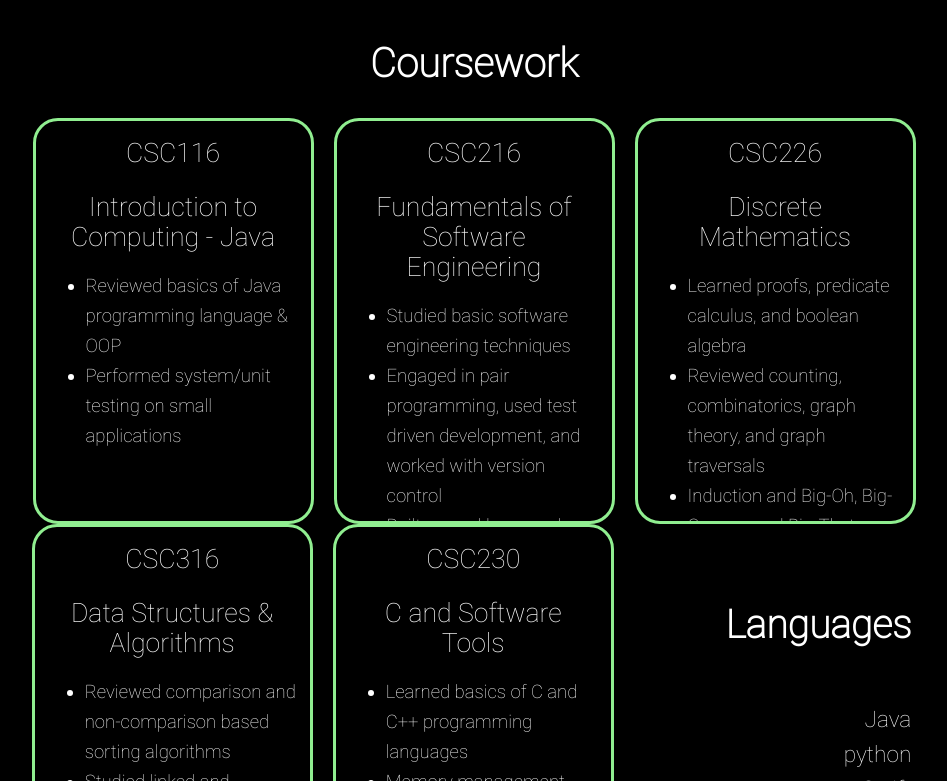
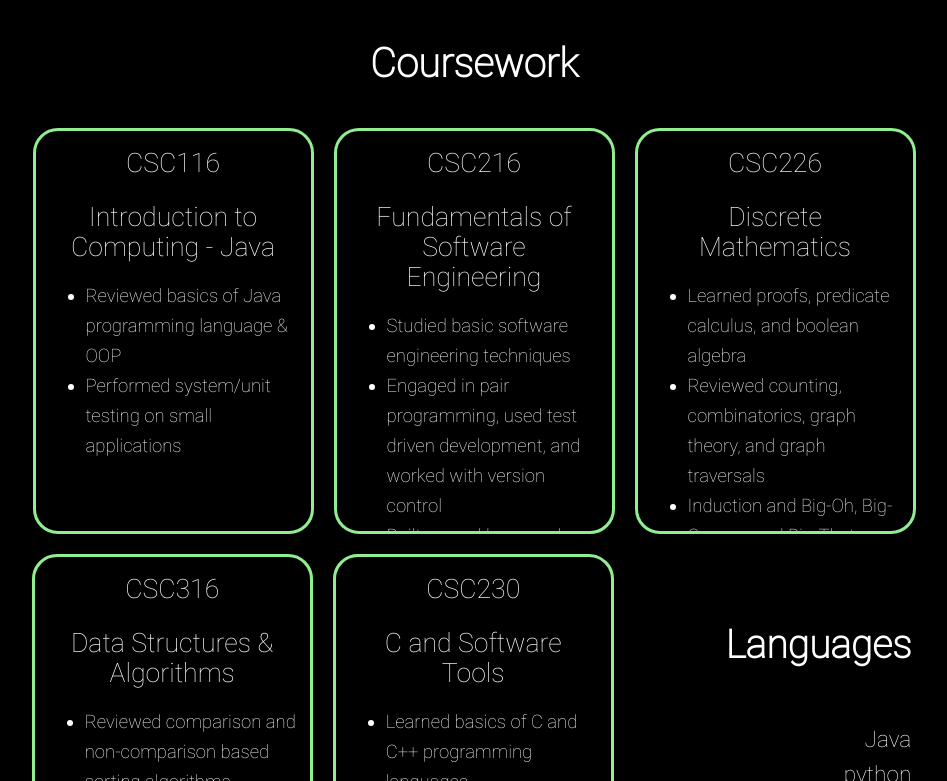
Before and after one commit to nvdixit/Portfolio, a React (Create React App) app in the folder portfolio/: page / in a window 1280 px wide. Shown: the part 699-1480 px from the top of the page, without its empty margins (166-1113 px from the left). Built offline with nearby package versions, Linux system fonts and the light colour scheme.

Commit message:
Changed spacing of Courses

```diff
--- a/portfolio/src/components/Course/Course.css
+++ b/portfolio/src/components/Course/Course.css
@@ -8,6 +8,8 @@
 
     margin-right: 10px;
     margin-left: 10px;
+    margin-top: 10px;
+    margin-bottom: 10px;
     line-height: 25px;
 
     border-style: solid;
--- a/portfolio/src/components/HobbyButton/HobbyButton.css
+++ b/portfolio/src/components/HobbyButton/HobbyButton.css
@@ -1,7 +1,7 @@
 #hobbyButton {
+    overflow:scroll;
     display: inline-block;
     vertical-align: top;
-    overflow: scroll;
 
     color:white;
     background-color: black;
--- a/portfolio/src/components/ProjectButton/ProjectButton.css
+++ b/portfolio/src/components/ProjectButton/ProjectButton.css
@@ -3,6 +3,7 @@
     background-color: black;
     border-color:white;
 
+    vertical-align: top;
     width:300px;
     height:300px;
     border-radius: 50px;
```
